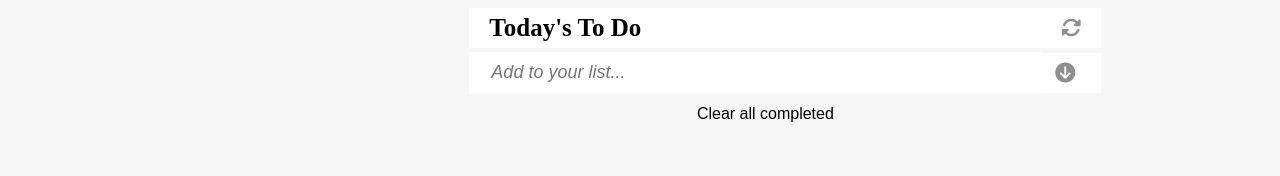
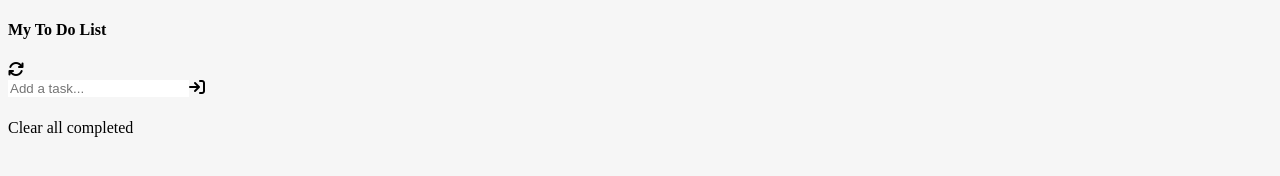
Before and after one commit to Ogaga01/My_To-Do-List, a website built with webpack: page src/index.html in a window 1280 px wide. Built offline with nearby package versions, Linux system fonts and the light colour scheme.

Commit message:
Modify index.html

```diff
--- a/src/index.html
+++ b/src/index.html
@@ -1,37 +1,35 @@
 <!DOCTYPE html>
 <html lang="en">
-<head>
-    <meta charset="UTF-8">
-    <meta name="viewport" content="width=device-width, initial-scale=1.0">
-    <title>To-Do-List</title>
-</head>
-<body>
-    <section id="to-do-list">
-        <div id="title">
-            <h3 id="first-heading">Today's To Do</h3>
-            <i class="fa-solid fa-rotate"></i>
+  <head>
+    <meta charset="UTF-8" />
+    <meta name="viewport" content="width=device-width, initial-scale=1.0" />
+    <title>My To Do lists</title>
+    <script
+      src="https://kit.fontawesome.com/bc719f0ade.js"
+      crossorigin="anonymous"
+    ></script>
+  </head>
+  <body>
+    <div class="main-container">
+      <div class="list-div">
+        <div class="title">
+          <h4>My To Do List</h4>
+          <i class="fa-solid fa-arrows-rotate refresh-icon"></i>
         </div>
-        <div id="add-list">
-            <input type="text" class="add-task" placeholder="Add to your list...">
-            <button type="submit" class="add-button" id="add-button">
-                <i class="fa-solid fa-circle-arrow-down"></i>
-            </button>
+        <div class="add-task">
+          <input
+            required
+            type="text"
+            placeholder="Add a task..."
+            id="input-task"
+            class="new-list-item"
+          /><i class="fa-solid fa-arrow-right-to-bracket" id="add-new-task"></i>
         </div>
-        <div id="display-list">
-            <ul id="list-item">
-
-            </ul>
-            <div class="button-container">
-                <button type="submit" class="button-clear">Clear all completed</button>
-            </div>
+        <div class="current-tasks"></div>
+        <div class="clear-content">
+          <span id="completed">Clear all completed</span>
         </div>
-
-    </section>
-
-
-
-
-
-    <script src="https://kit.fontawesome.com/4f7f93e0aa.js" crossorigin="anonymous"></script>
-</body>
+      </div>
+    </div>
+  </body>
 </html>
```
